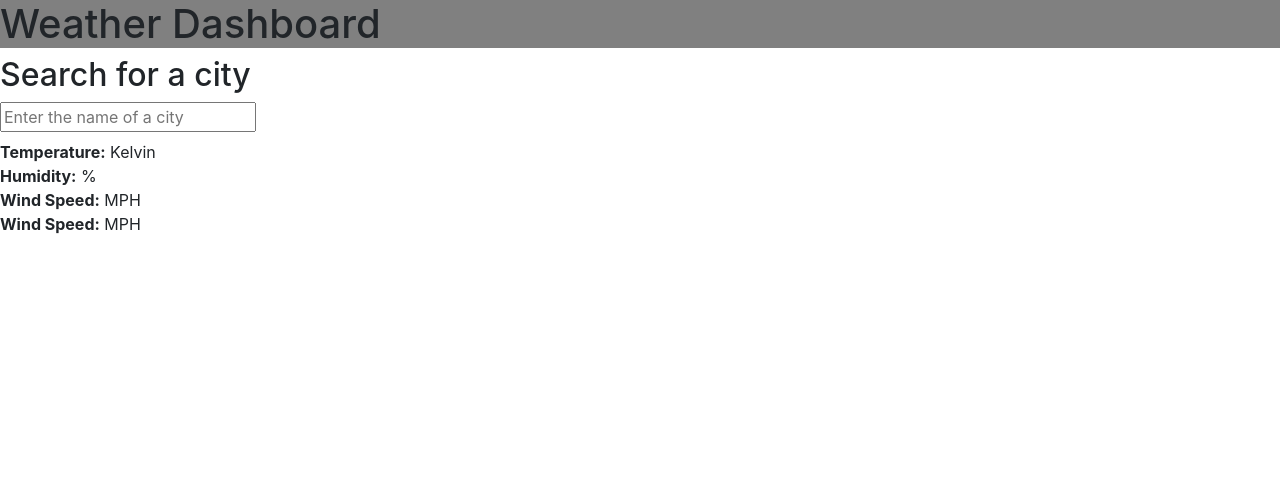
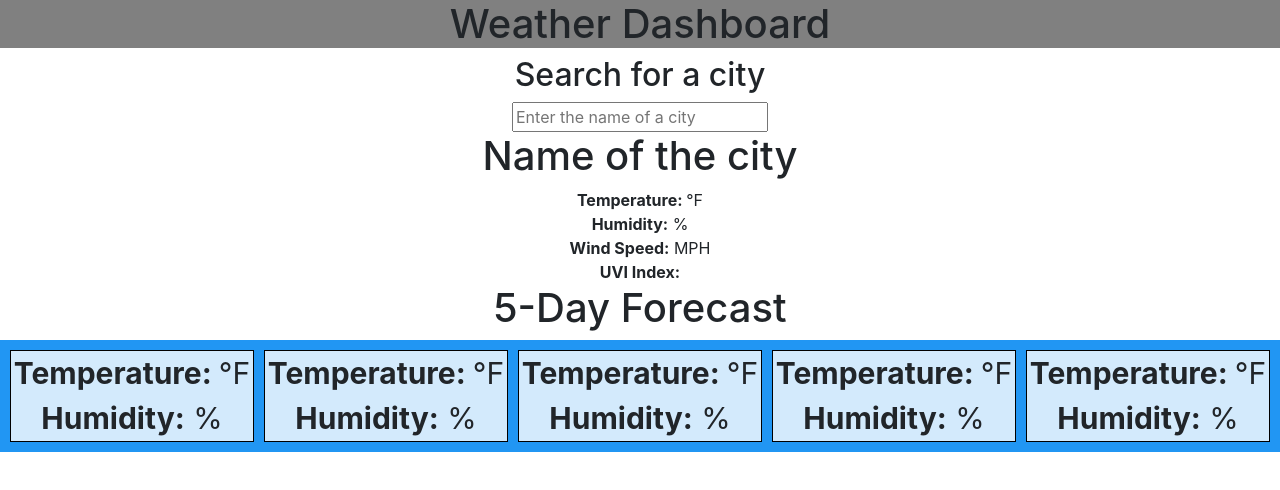
Before and after one commit to emilyfern121/weather-dashboard, a plain HTML site: page index.html in a window 1280 px wide. Drawn offline with nearby package versions, Linux system fonts and the light colour scheme.

Commit message:
updated html file and js file

```diff
--- a/Assets/script.js
+++ b/Assets/script.js
@@ -1,5 +1,10 @@
 
 var API_KEY="9e638e156d122da7536ad49d6d5b1c35";
+
+// Display current date
+// var today = moment();
+// $("#date").text(today.format("dddd MMMM Do, YYYY"));
+
 
 document.getElementById("cityForm").addEventListener("submit",function(event) {
     event.preventDefault();
@@ -9,7 +14,7 @@ document.getElementById("cityForm").addEventListener("submit",function(event) {
     } else {
         document.getElementById("cityName").innerText=cityName;
 
-        var requestUrl="http://api.openweathermap.org/geo/1.0/direct?q="+cityName+"&limit=1&appid="+API_KEY;
+        var requestUrl="http://api.openweathermap.org/geo/1.0/direct?q="+cityName+"&limit=1&appid="+API_KEY+"&units=imperial";
 
         fetch(requestUrl).then(function(response) {
             if(!response.ok) {
@@ -23,7 +28,8 @@ document.getElementById("cityForm").addEventListener("submit",function(event) {
             var latitude=data[0].lat;
             var longitude=data[0].lon;
 
-            var forecastRequestUrl="https://api.openweathermap.org/data/2.5/onecall?lat="+latitude+"&lon="+longitude+"&appid="+API_KEY;
+            var forecastRequestUrl="https://api.openweathermap.org/data/2.5/onecall?lat="+latitude+"&lon="+longitude+"&appid="+API_KEY+"&units=imperial";
+
 
             fetch(forecastRequestUrl).then(function(response) {
                 if(!response.ok) {
@@ -35,68 +41,13 @@ document.getElementById("cityForm").addEventListener("submit",function(event) {
 
                 document.getElementById("currentTemperature").innerText=data.current.temp;
                 document.getElementById("currentHumidity").innerText=data.current.humidity;
-                document.getElementById("currentWindSpeed").innerText=data.wind_speed;
+                document.getElementById("currentWindSpeed").innerText=data.current.wind_speed;
                 document.getElementById("currentUvi").innerText=data.current.uvi;
+                document.getElementById("dailyTemperature").innerText=data.daily.temp;
+                document.getElementById("dailyHumidity").innerText=data.daily.humidity;
+                document.getElementById("dailyIcon").innerText=data.daily.weather.icon;
+            });
 
-                for(var i=0;i<data.Search.length;i++) {
-                    var dailyForecast=data.Search[i];
-
-                    var forecast=$("<div>");
-                    forecast.addClass("forecast");
-
-                    var dailyTemperature=$("<h1>");
-                    dailyTemperature.addClass("temperature");
-
-                    var dailyHumidity=$("<h1>");
-                    dailyHumidity.addClass("humidity");
-
-                    forecast.append(dailyTemperature);
-
-                    forecast.append(dailyHumidity);
-
-                    //Rest of properties
-
-                    movieDiv.appendTo("#forecast");
-
-
-                }
-
-            });
         })
-
     }
-
 })
-
-
-// document.getElementById("cityForm").addEventListener("submit",function(event) {
-//     event.preventDefault();
-//     var cityName=document.getElementById("cityNameInput").value;
-//     if(!cityName) {
-//         alert("Please enter the name of a city.");
-//     } else {
-//         document.getElementById("cityName").innerText=cityName;
-
-//         var requestUrl="http://api.openweathermap.org/data/2.5/weather?q="+cityName+"&appid="+API_KEY;
-
-//         fetch(requestUrl).then(function(response) {
-//             if(!response.ok) {
-//                 alert("No information found for "+cityName);
-//             }
-//             return response.json();
-
-//         }).then(function(data) {
-//             console.log(data);
-
-//             document.getElementById("currentTemperature").innerText=data.main.temp;
-//             document.getElementById("currentHumidity").innerText=data.main.humidity;
-//             document.getElementById("currentWindSpeed").innerText=data.wind.speed;
-//         })
-
-//     }
-
-// })
-
-
-//  var today = moment();
-//  $("#date").text(today.format("dddd MMMM Do, YYYY"));
--- a/Assets/style.css
+++ b/Assets/style.css
@@ -1,3 +1,31 @@
 header {
     background: gray;
+
 }
+
+.grid-container {
+    display: grid;
+    grid-template-columns: auto auto auto auto auto;
+    grid-gap: 10px;
+    background-color: #2196F3;
+    padding: 10px;
+  }
+
+  .grid-container > div {
+    background-color: rgba(255, 255, 255, 0.8);
+    border: 1px solid black;
+    text-align: center;
+    font-size: 30px;
+  }
+
+aside {
+  text-align: center;
+}
+
+header {
+  text-align: center;
+}
+
+h1 {
+  text-align: center;
+}
--- a/index.html
+++ b/index.html
@@ -20,26 +20,42 @@
         <h2>Search for a city</h2>
         <form id="cityForm">
             <input type="text" id="cityNameInput" placeholder="Enter the name of a city" />
+            <h1 id="cityName">Name of the city</h1>
+            <h2 id="date"></h2>
+              <div><b>Temperature: </b><span id="currentTemperature"></span> &#176;F</div>
+              <div><b>Humidity:</b> <span id="currentHumidity"></span> %</div>
+              <div><b>Wind Speed:</b> <span id="currentWindSpeed"></span> MPH</div>
+              <div><b>UVI Index:</b> <span id="currentUvi"></span> </div>
         </form>
       </aside>
       <main>
+        <h1>5-Day Forecast</h1>
+        <div class="grid-container">
           <div>
-            <h1 id="cityName"></h1>
-            <h2 id="date"></h2>
-        <div>
-          <b>Temperature:</b><span id="currentTemperature"></span> Kelvin
+            <b>Temperature: </b><span id="dailyTemperature"></span> &#176;F<br>
+            <div><b>Humidity:</b> <span id="dailyHumidity"></span> %</div>
+            <div><span id="dailyIcon"></span></div>
           </div>
           <div>
-          <b>Humidity:</b> <span id="currentHumidity"></span> %
+            <b>Temperature: </b><span id="dailyTemperature"></span> &#176;F<br>
+            <div><b>Humidity:</b> <span id="dailyHumidity"></span> %</div>
           </div>
           <div>
-            <b>Wind Speed:</b> <span id="currentWindSpeed"></span> MPH
+            <b>Temperature: </b><span id="dailyTemperature"></span> &#176;F<br>
+            <div><b>Humidity:</b> <span id="dailyHumidity"></span> %</div>
           </div>
           <div>
-            <b>Wind Speed:</b> <span id="currentUvi"></span> MPH
+            <b>Temperature: </b><span id="dailyTemperature"></span> &#176;F<br>
+            <div><b>Humidity:</b> <span id="dailyHumidity"></span> %</div>
+          </div>
+          <div>
+            <b>Temperature: </b><span id="dailyTemperature"></span> &#176;F<br>
+            <div><b>Humidity:</b> <span id="dailyHumidity"></span> %</div>
           </div>
         </div>
-        <div id="forecast"></div>
+
+
+
 
 
 
```
Lines whose indentation alone changed are shown as unchanged.
